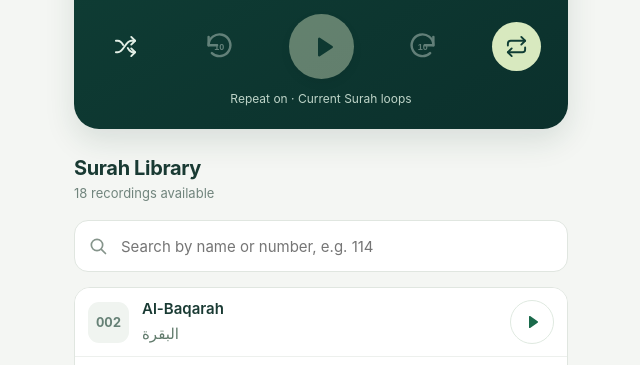
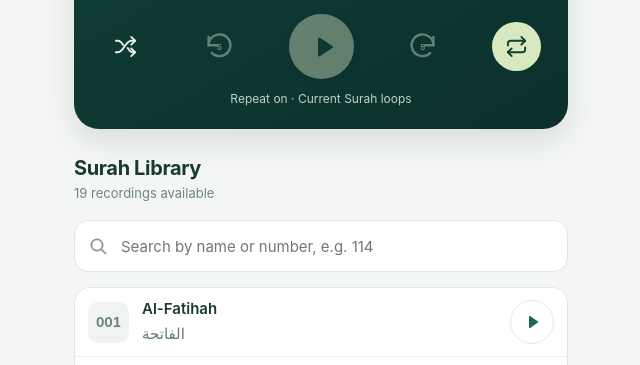
Before and after one commit to tabishfayyaz/quran-reciter, a plain HTML site: page index.html in a window 1280 px wide. Shown: the part 421-786 px from the top of the page, 319-959 px from the left. Drawn offline with Linux system fonts and the light colour scheme.

Commit message:
al-fatiha added

```diff
--- a/app.js
+++ b/app.js
@@ -223,8 +223,8 @@ function setupMediaControls() {
     pause: () => audio.pause(),
     nexttrack: nextTrack,
     previoustrack: previousTrack,
-    seekbackward: () => seekRelative(-10),
-    seekforward: () => seekRelative(10),
+    seekbackward: () => seekRelative(-5),
+    seekforward: () => seekRelative(5),
     seekto: details => { if (Number.isFinite(details.seekTime)) audio.currentTime = details.seekTime; }
   };
   for (const [action, handler] of Object.entries(handlers)) {
@@ -243,8 +243,8 @@ playButton.addEventListener('click', () => {
     updatePlayButton(false);
   }
 });
-el('#back').addEventListener('click', () => seekRelative(-10));
-el('#forward').addEventListener('click', () => seekRelative(10));
+el('#back').addEventListener('click', () => seekRelative(-5));
+el('#forward').addEventListener('click', () => seekRelative(5));
 shuffleButton.addEventListener('click', () => changeMode('shuffle'));
 repeatButton.addEventListener('click', () => changeMode('repeat'));
 seek.addEventListener('input', () => {
--- a/audio-files.json
+++ b/audio-files.json
@@ -1,4 +1,5 @@
 [
+  1,
   2,
   98,
   99,
--- a/index.html
+++ b/index.html
@@ -26,9 +26,9 @@
       <div class="timeline"><input id="seek" type="range" min="0" max="1000" value="0" aria-label="Seek within Surah" disabled><div class="times"><span id="current-time">0:00</span><span id="duration">0:00</span></div></div>
       <div class="controls" aria-label="Playback controls">
         <button type="button" class="icon-btn mode-btn" id="shuffle" aria-label="Enable shuffle" title="Shuffle" aria-pressed="false"><svg viewBox="0 0 24 24" fill="none" stroke="currentColor" stroke-width="2" stroke-linecap="round" stroke-linejoin="round"><path d="m18 14 4 4-4 4"/><path d="m18 2 4 4-4 4"/><path d="M2 18h2c6 0 8-12 14-12h4"/><path d="M2 6h2c2.5 0 4.2 2 5.6 4.4M14.4 13.6C15.8 16 17.5 18 20 18h2"/></svg></button>
-        <button type="button" class="icon-btn seek-btn" id="back" aria-label="Back 10 seconds" title="Back 10 seconds" disabled><svg viewBox="0 0 24 24" fill="none" stroke="currentColor" stroke-width="2" stroke-linecap="round" stroke-linejoin="round"><path d="M3 11a9 9 0 1 1 2.7 6.4"/><path d="M3 4v7h7"/></svg><span>10</span></button>
+        <button type="button" class="icon-btn seek-btn" id="back" aria-label="Back 5 seconds" title="Back 5 seconds" disabled><svg viewBox="0 0 24 24" fill="none" stroke="currentColor" stroke-width="2" stroke-linecap="round" stroke-linejoin="round"><path d="M3 11a9 9 0 1 1 2.7 6.4"/><path d="M3 4v7h7"/></svg><span>5</span></button>
         <button type="button" class="play-main" id="play" aria-label="Play" title="Play" disabled><svg class="play-icon" viewBox="0 0 24 24" fill="currentColor" aria-hidden="true"><path d="M8 5.5a1 1 0 0 1 1.5-.86l10 6.5a1 1 0 0 1 0 1.72l-10 6.5A1 1 0 0 1 8 18.5z"/></svg></button>
-        <button type="button" class="icon-btn seek-btn" id="forward" aria-label="Forward 10 seconds" title="Forward 10 seconds" disabled><svg viewBox="0 0 24 24" fill="none" stroke="currentColor" stroke-width="2" stroke-linecap="round" stroke-linejoin="round"><path d="M21 11a9 9 0 1 0-2.7 6.4"/><path d="M21 4v7h-7"/></svg><span>10</span></button>
+        <button type="button" class="icon-btn seek-btn" id="forward" aria-label="Forward 5 seconds" title="Forward 5 seconds" disabled><svg viewBox="0 0 24 24" fill="none" stroke="currentColor" stroke-width="2" stroke-linecap="round" stroke-linejoin="round"><path d="M21 11a9 9 0 1 0-2.7 6.4"/><path d="M21 4v7h-7"/></svg><span>5</span></button>
         <button type="button" class="icon-btn mode-btn" id="repeat" aria-label="Disable repeat Surah" title="Repeat current Surah" aria-pressed="true"><svg viewBox="0 0 24 24" fill="none" stroke="currentColor" stroke-width="2" stroke-linecap="round" stroke-linejoin="round"><path d="m17 2 4 4-4 4"/><path d="M3 11V9a3 3 0 0 1 3-3h15M7 22l-4-4 4-4"/><path d="M21 13v2a3 3 0 0 1-3 3H3"/></svg></button>
       </div>
       <p class="mode-label" id="mode-label">Repeat on · Current Surah loops</p>
```
Also changed, not shown: 2 other files.
